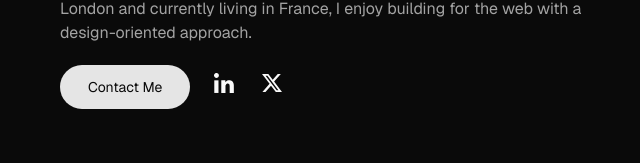
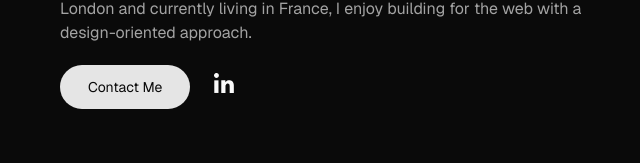
Before and after one commit to zinedinechami/portfolio_next, a Next.js app: page / in a window 1280 px wide. Shown: the part 187-350 px from the top of the page, without its empty margins (300-940 px from the left). Built offline with nearby package versions, Linux system fonts and the light colour scheme.

Commit message:
removed twitter link from about section

```diff
--- a/src/app/page.tsx
+++ b/src/app/page.tsx
@@ -13,7 +13,7 @@ export default function Page() {
           <div className="mb-10 mt-16 text-sm text-neutral-400 hover:text-neutral-200 transition-colors">
             <a
               href="https://github.com/zinedinechami/portfolio_next"
-              className="underline"
+              className="underline "
             >
               Portfolio built in NextJS, React & Tailwind
             </a>
--- a/src/app/projects/[projectsId]/page.tsx
+++ b/src/app/projects/[projectsId]/page.tsx
@@ -20,15 +20,11 @@ export default function Page({ params }: { params: { projectsId: string } }) {
   const id = params.projectsId;
   const [data, setData] = useState<Project | null>(null);
 
-  console.log(id);
-
   useEffect(() => {
     setData(
       projects_database.find((findObject) => findObject.id === id) || null
     );
   }, [id]);
-
-  console.log(data);
 
   return (
     <>
--- a/src/app/sections/about.tsx
+++ b/src/app/sections/about.tsx
@@ -43,18 +43,6 @@ export default function About() {
                 ></path>
               </svg>
             </a>
-            <a href="https://x.com/zinedinechami">
-              <svg
-                xmlns="http://www.w3.org/2000/svg"
-                width="20"
-                height="20"
-                fill="currentColor"
-                className="mr-4 hover:text-neutral-400 transition-colors"
-                viewBox="0 0 16 16"
-              >
-                <path d="M12.6.75h2.454l-5.36 6.142L16 15.25h-4.937l-3.867-5.07-4.425 5.07H.316l5.733-6.57L0 .75h5.063l3.495 4.633L12.601.75Zm-.86 13.028h1.36L4.323 2.145H2.865z" />
-              </svg>
-            </a>
           </div>
         </div>
       </section>
```
